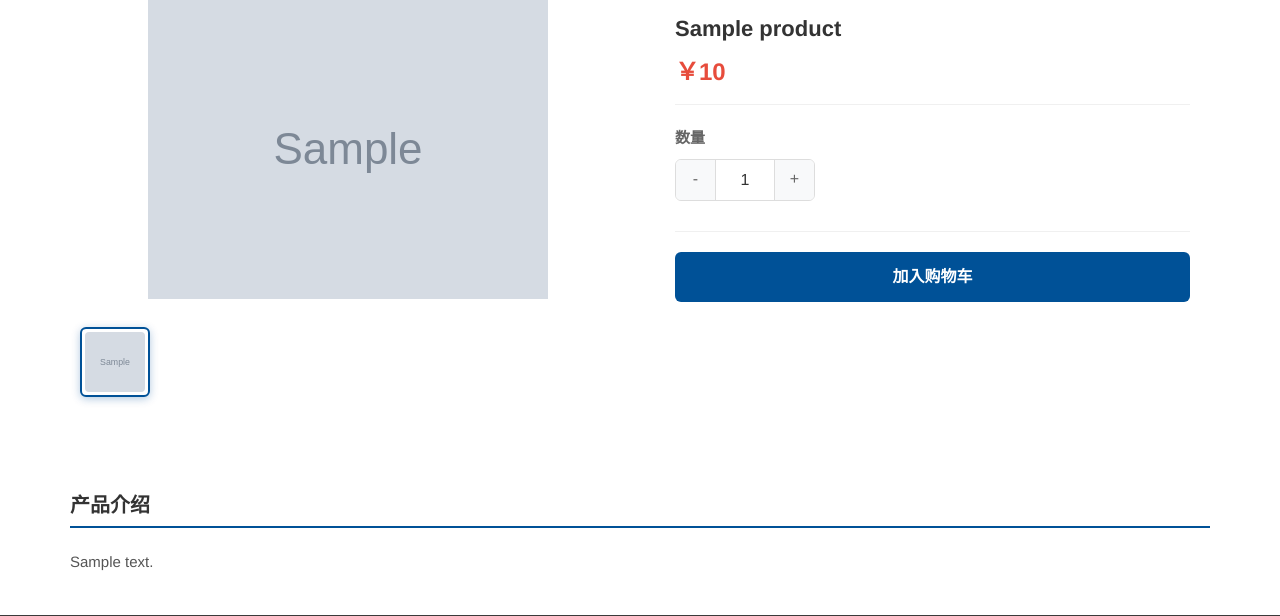
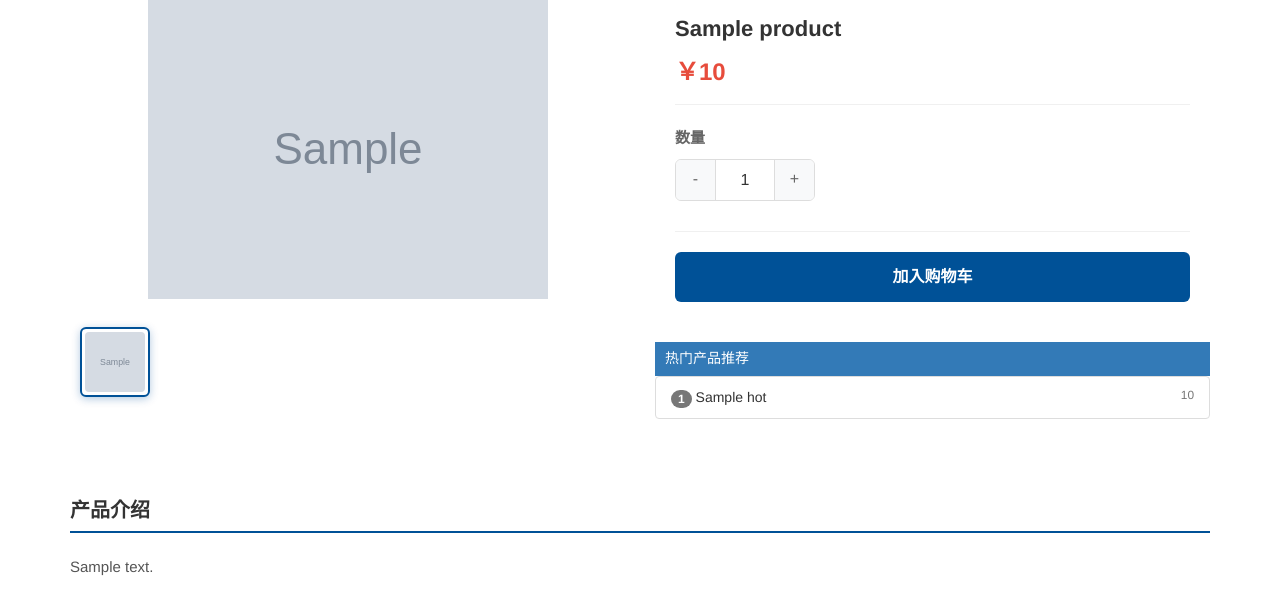
Before and after one commit to MLJyyy127/hengda, a Django app: template productsApp/templates/productDetail.html in a window 1280 px wide. Shown: the part 179-795 px from the top of the page. Run offline with Django 5.2, Linux system fonts and the light colour scheme; the template is opened without the code that fills it: most values are stand-ins (such as "Sample title", 1, 10 or a date in 2020); grey boxes marked "Sample" are stand-in pictures; some libraries are stand-ins or nearby versions.

Commit message:
新增了产品热度排行

```diff
--- a/productsApp/templates/productDetail.html
+++ b/productsApp/templates/productDetail.html
@@ -53,8 +53,33 @@
                     <button class="btn-add-to-cart">加入购物车</button>
                 </div>
             </div>
+
+
+        </div>
+
+        <div class="col-md-6">
+            <div class="card" style="margin-top: 20px;">
+                <div class="card-header bg-primary text-white hot-title">
+                    <i class="fa fa-fire">热门产品推荐</i>
+                </div>
+                <ul class="list-group list-group-flush">
+                    {% for hot in hot_products %}
+                    <li class="list-group-item">
+                        <a href="{% url 'productsApp:productDetail' hot.id %}" style="text-decoration: none; color: #333;">
+                            <span class="badge badge-pill badge-danger">{{ forloop.counter }}</span>
+                            {{ hot.title|truncatechars:15 }}
+                            <small class="text-muted pull-right"><i class="fa fa-eye"></i> {{ hot.views }}</small>
+                        </a>
+                    </li>
+                    {% empty %}
+                    <li class="list-group-item">暂无数据</li>
+                    {% endfor %}
+                </ul>
+            </div>
         </div>
     </div>
+
+
 
     <!-- 产品介绍 -->
     <div class="row product-description-section">
--- a/static/css/products.css
+++ b/static/css/products.css
@@ -242,3 +242,12 @@
 		font-size: 22px;
 	}
 }
+
+/* 产品热度排行 */
+.hot-title i {
+	font-style: normal !important;
+	margin-left: 10px;
+}
+.hot-title {
+	line-height: 2.428571;
+}
```
Also changed, not shown: productsApp/views.py (+14 -3 lines), 5 other files.
